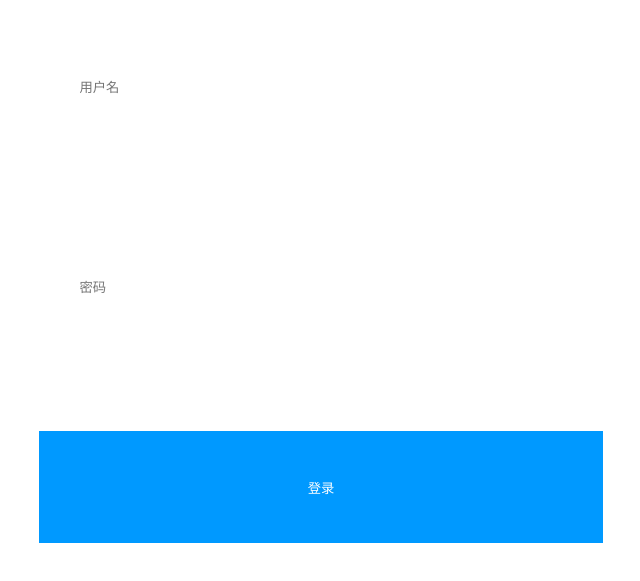
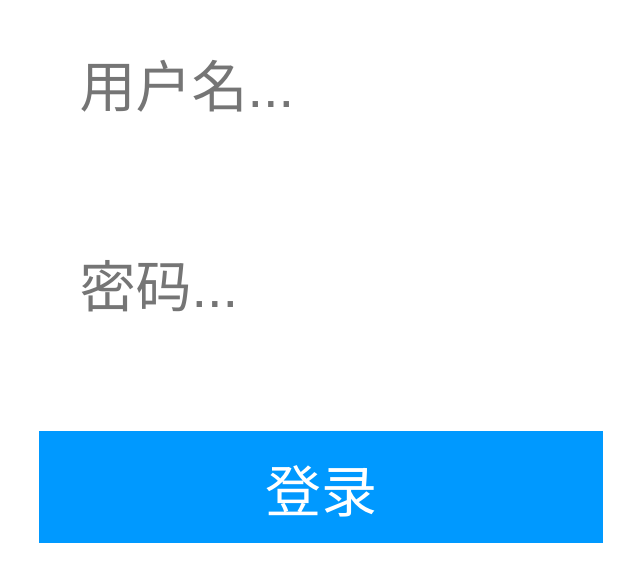
Before and after one commit to fengjiabao/vue, a Vue app: page / in a window 1280 px wide. Shown: the part 1123-1704 px from the top of the page, without its empty margins (319-959 px from the left). Built offline with nearby package versions, Linux system fonts and the light colour scheme.

Commit message:
deal error due to imgSrc

```diff
--- a/index.html
+++ b/index.html
@@ -4,13 +4,14 @@
     <meta charset="utf-8">
     <meta name="viewport" content="width=device-width,initial-scale=1,minimum-scale=1,maximum-scale=1,user-scalable=no" />
     <title>矿井北斗精准定位安全管理系统</title>
+    <link rel="icon" href="/static/img/icon256.png" type="image/png"/>
     <script src="/src/js/rem.js"></script>
   </head>
   <body>
     <div id="app"></div>
     <!-- built files will be auto injected -->
   </body>
-  <style>
+  <style scoped lang="less">
     html,body {
       width: 100%;
       height: 100%;
--- a/src/components/login/Login.vue
+++ b/src/components/login/Login.vue
@@ -9,8 +9,8 @@
           <div class="minor-slogan">精益化生产 · 精准化管控 · 精细化操作</div>
         </div>
         <div class="login-form">
-          <input type="text"  placeholder="用户名" v-model="user"/>
-          <input type="text"  placeholder="密码" v-model="pwd"/>
+          <input type="text"  placeholder="用户名..." v-model="user"/>
+          <input type="password"  placeholder="密码..." v-model="pwd"/>
           <p v-if='showTips'>{{tips}}</p>
           <button @click="startLogin">登录</button>
         </div>
@@ -123,11 +123,15 @@ export default {
     input,button{
       height: .28rem;
       border: none;
-      padding: 0 0.1rem
+      padding: 0 0.1rem;
+      font-size: 0.14rem;
     }
     button{
       background: #09f;
-      color: #fff
+      color: #fff;
+    }
+    p{
+      color: red;
     }
 }
 </style>
--- a/src/service/OlMapService.js
+++ b/src/service/OlMapService.js
@@ -102,7 +102,7 @@ export default class OlMapService {
             tileSize: [256, 256]
           }),
           matrixSet: matrixSet,
-          format: 'image/png',
+          format: '../../static/img/north.png',
           projection: 'EPSG:3857'
         })
       })
@@ -135,7 +135,7 @@ export default class OlMapService {
     let zoomslider = new ol.control.ZoomSlider()
     let ele = document.createElement('div')
     let img = document.createElement('img')
-    img.src = '../img/north.png'
+    img.src = '../../static/img/north.png'
     ele.innerHTML = img
     document.querySelector('.ol-compass').innerText = ''
     let resetNorth = new ol.control.Rotate({
```
Also changed, not shown: static/img/icon256.png (added), static/img/north.png (added).
